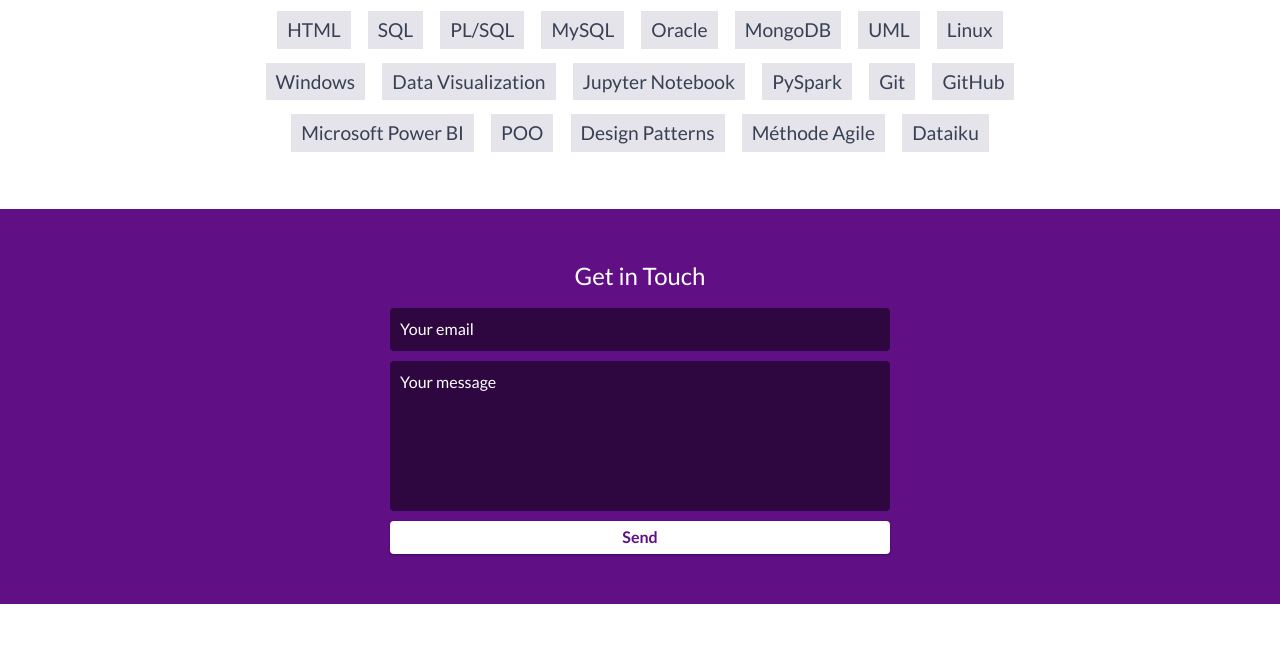
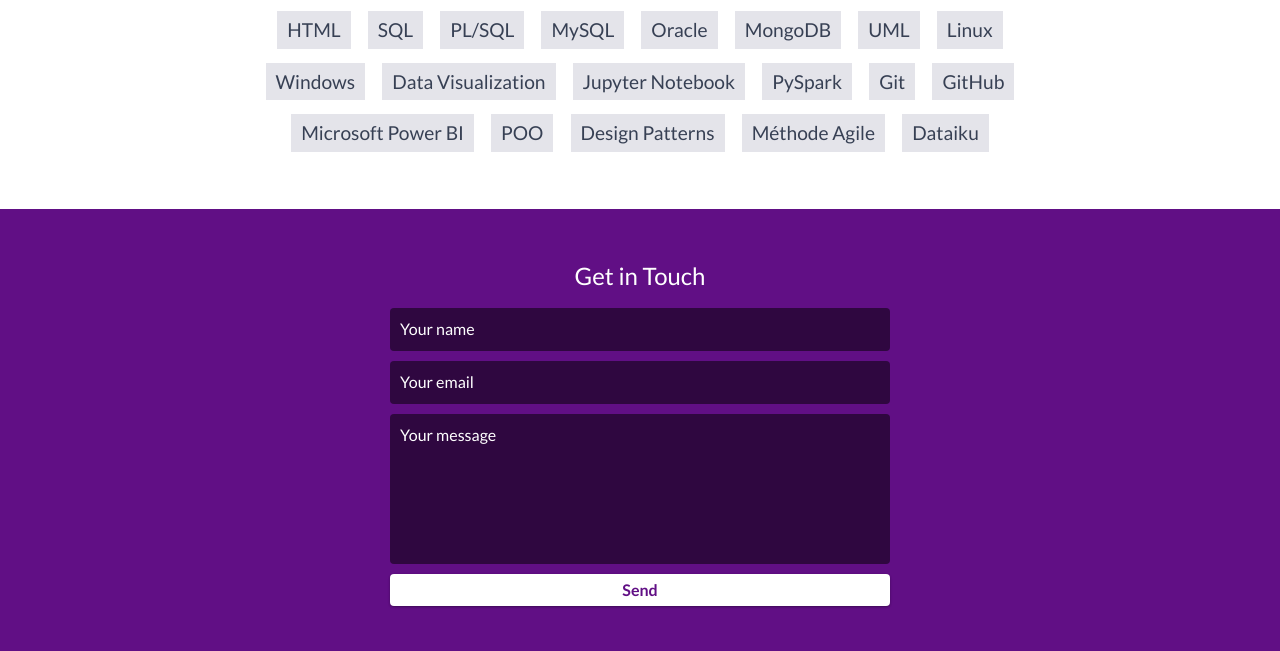
Before and after one commit to kmb46/kmb46.github.io, a website: page index.html in a window 1280 px wide. Shown: the part 4079-4730 px from the top of the page. Drawn offline with nearby package versions, Linux system fonts and the light colour scheme.

Commit message:
[feat] index: configure contact form

```diff
--- a/index.html
+++ b/index.html
@@ -273,13 +273,19 @@
     <div id="contact">
         <h2>Get in Touch</h2>
         <div id="contact-form">
-            <form method="POST" action="https://formspree.io/email@email.com">
+            <form id="contactform" method="POST">
                 <input type="hidden" name="_subject" value="Contact request from personal website" />
+                <input type="text" name="_gotcha" style="display:none" />
+                <input type="text" name="name" placeholder="Your name" required>
                 <input type="email" name="_replyto" placeholder="Your email" required>
                 <textarea name="message" placeholder="Your message" required></textarea>
                 <button type="submit">Send</button>
             </form>
         </div>
+        <script>
+            var contactform =  document.getElementById('contactform');
+            contactform.setAttribute('action', '//formspree.io/' + 'bachir4694' + '@' + 'gmail' + '.' + 'com');
+        </script>
         <!-- End #contact-form -->
     </div>
     <!-- End #contact -->
```
